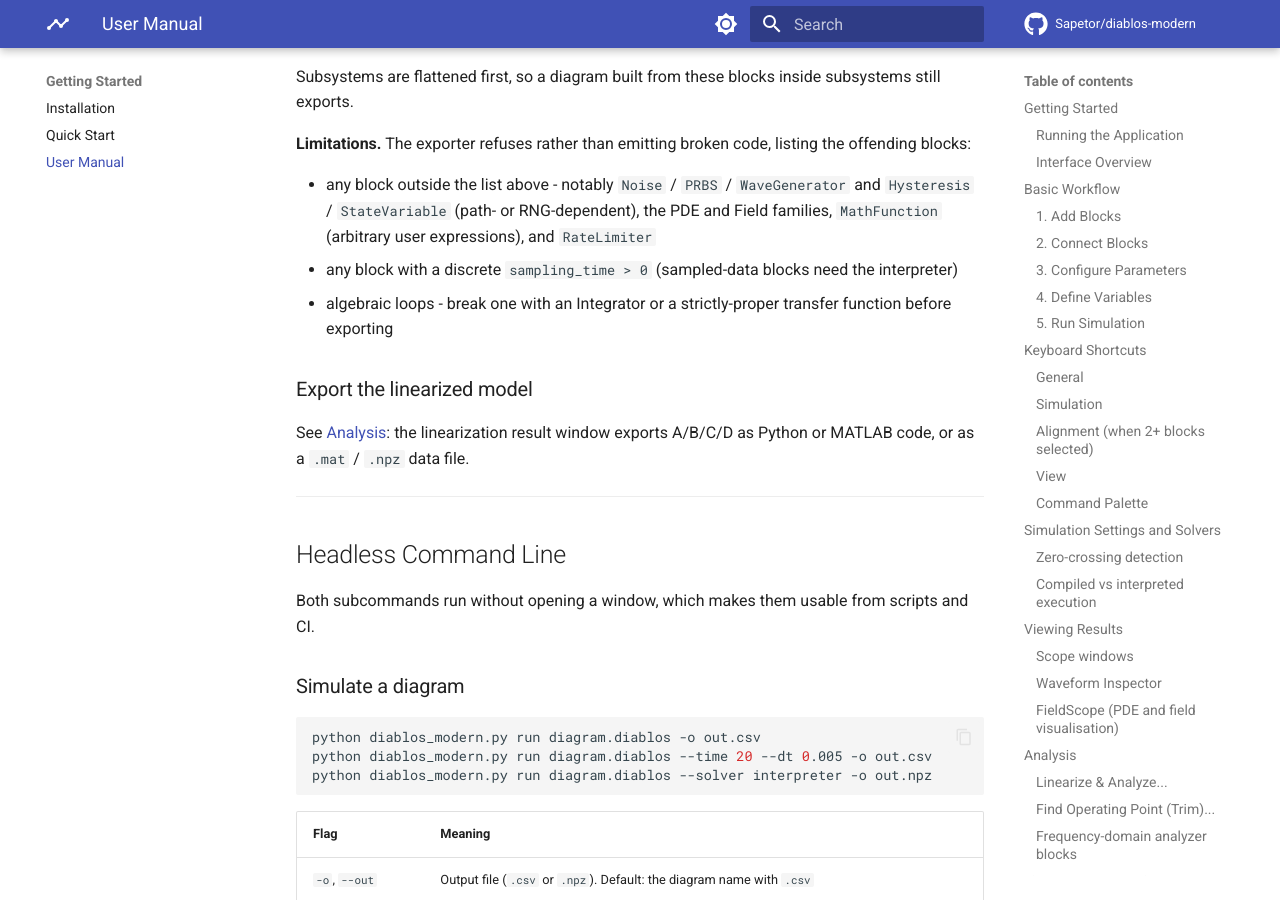
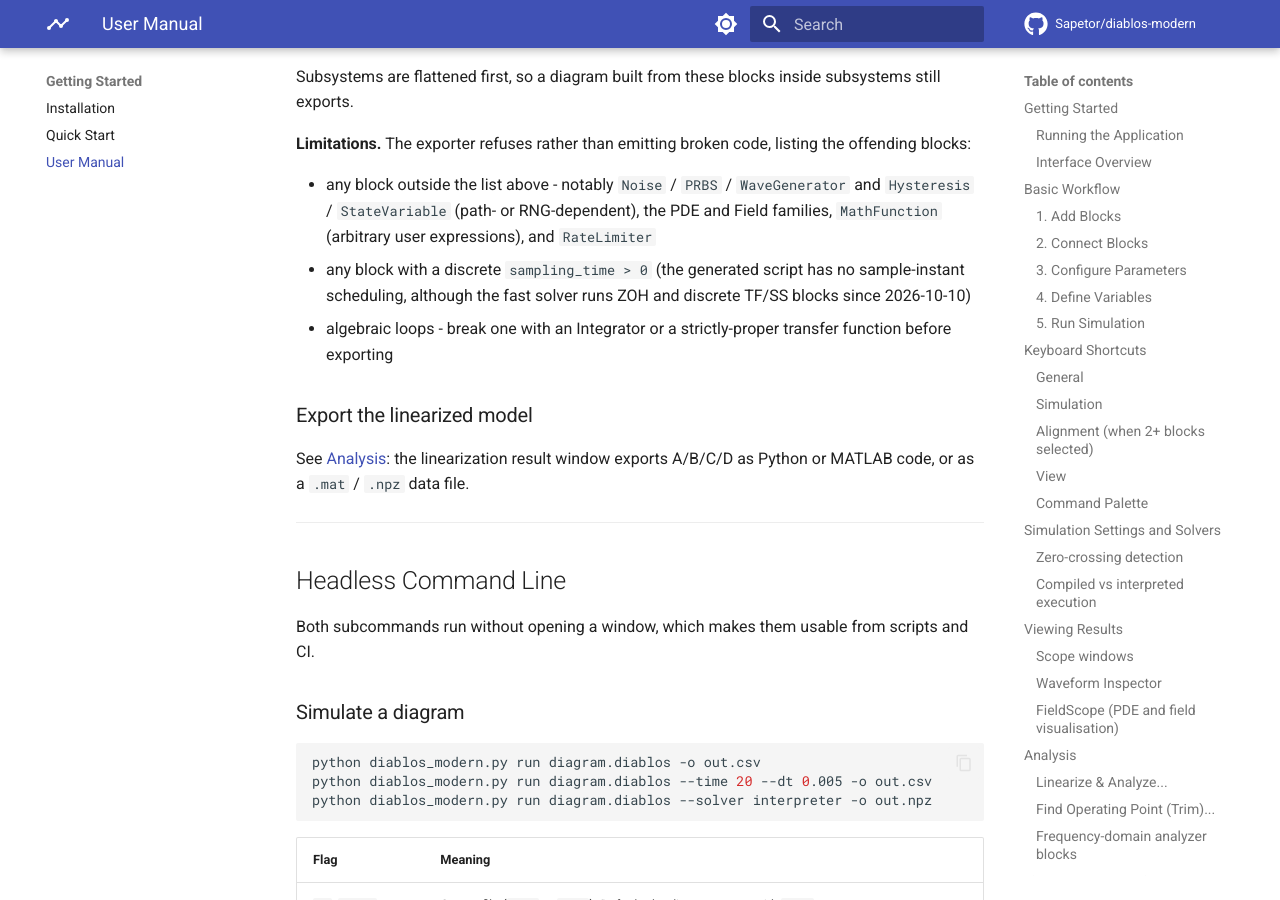
Before and after one commit to Sapetor/diablos-modern, an MkDocs documentation site: the page built from docs/USER_MANUAL.md, in a window 1280 px wide and 900 px high, scrolled down 11316 px. Built offline with MkDocs 1.6.1 and Material for MkDocs 9.7.7, drawn with Linux system fonts in a browser that asks for light colours; comment, search, counter and statistics services are not loaded.

Commit message:
test(validation): run the discrete cases on the hybrid compiled path too
DiscreteTranFn vs dlsim, its inter-sample hold, and the ZOH staircase now
also run compiled (exact: 0 and 7.8e-16). Docs: the supported-block list
names the sampled blocks, the export limitation no longer claims they need
the interpreter, and the plan records two known phase-1 gaps (t0 seeding
order for on_start hooks, inherited rates inside a subsystem).

Co-Authored-By: Claude Opus 5.5 <noreply@anthropic.com>

```diff
--- a/docs/USER_MANUAL.md
+++ b/docs/USER_MANUAL.md
@@ -446,8 +446,9 @@ the offending blocks:
   and `Hysteresis` / `StateVariable` (path- or RNG-dependent), the PDE and
   Field families, `MathFunction` (arbitrary user expressions), and
   `RateLimiter`
-- any block with a discrete `sampling_time > 0` (sampled-data blocks need the
-  interpreter)
+- any block with a discrete `sampling_time > 0` (the generated script has no
+  sample-instant scheduling, although the fast solver runs ZOH and discrete
+  TF/SS blocks since 2026-10-10)
 - algebraic loops - break one with an Integrator or a strictly-proper transfer
   function before exporting
 
```
Also changed, not shown: docs/FAST_SOLVER.md (+3 -0 lines), docs/VALIDATION.md (+3 -0 lines), tasks/hybrid_compiled_path.md (+11 -0 lines), 1 other file.
